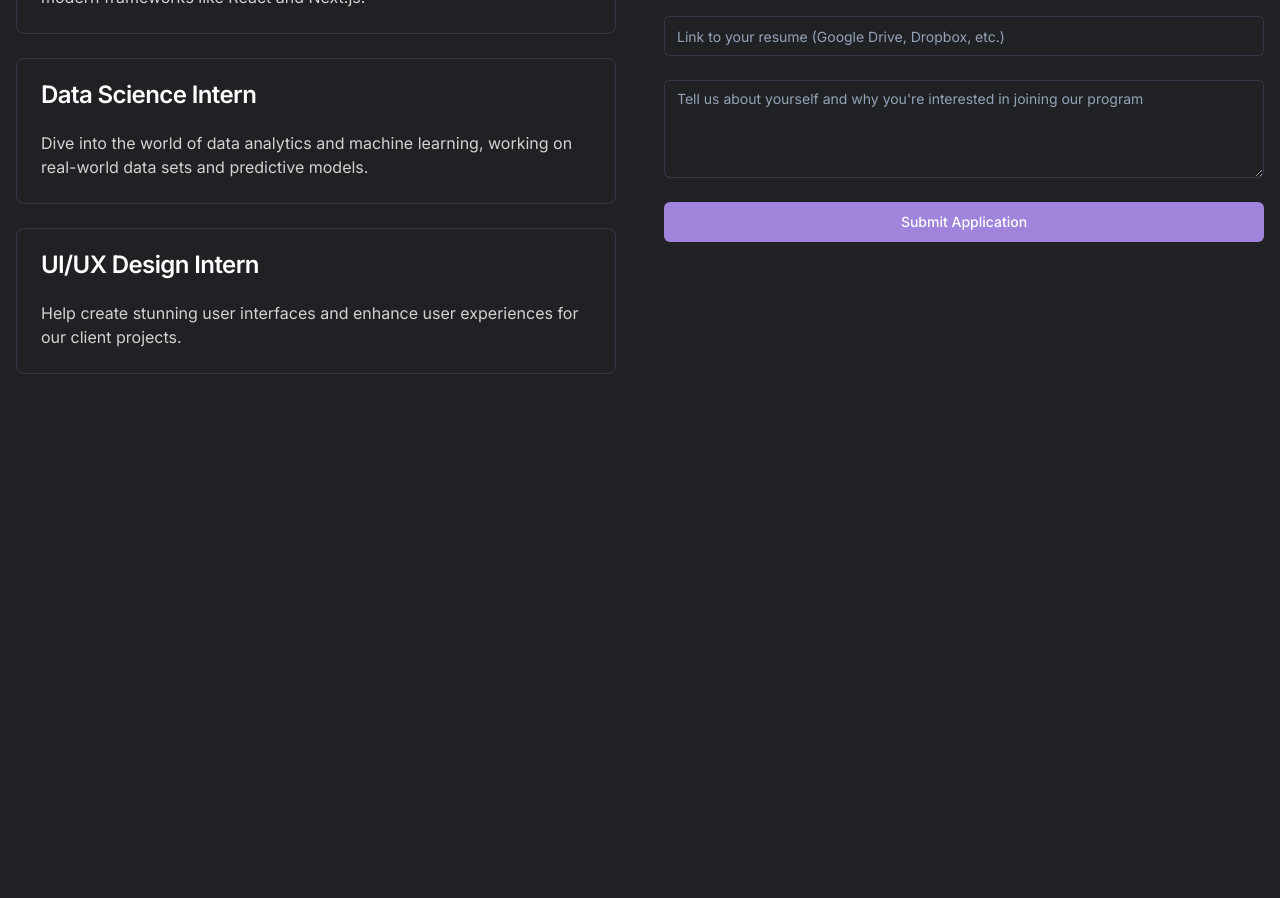
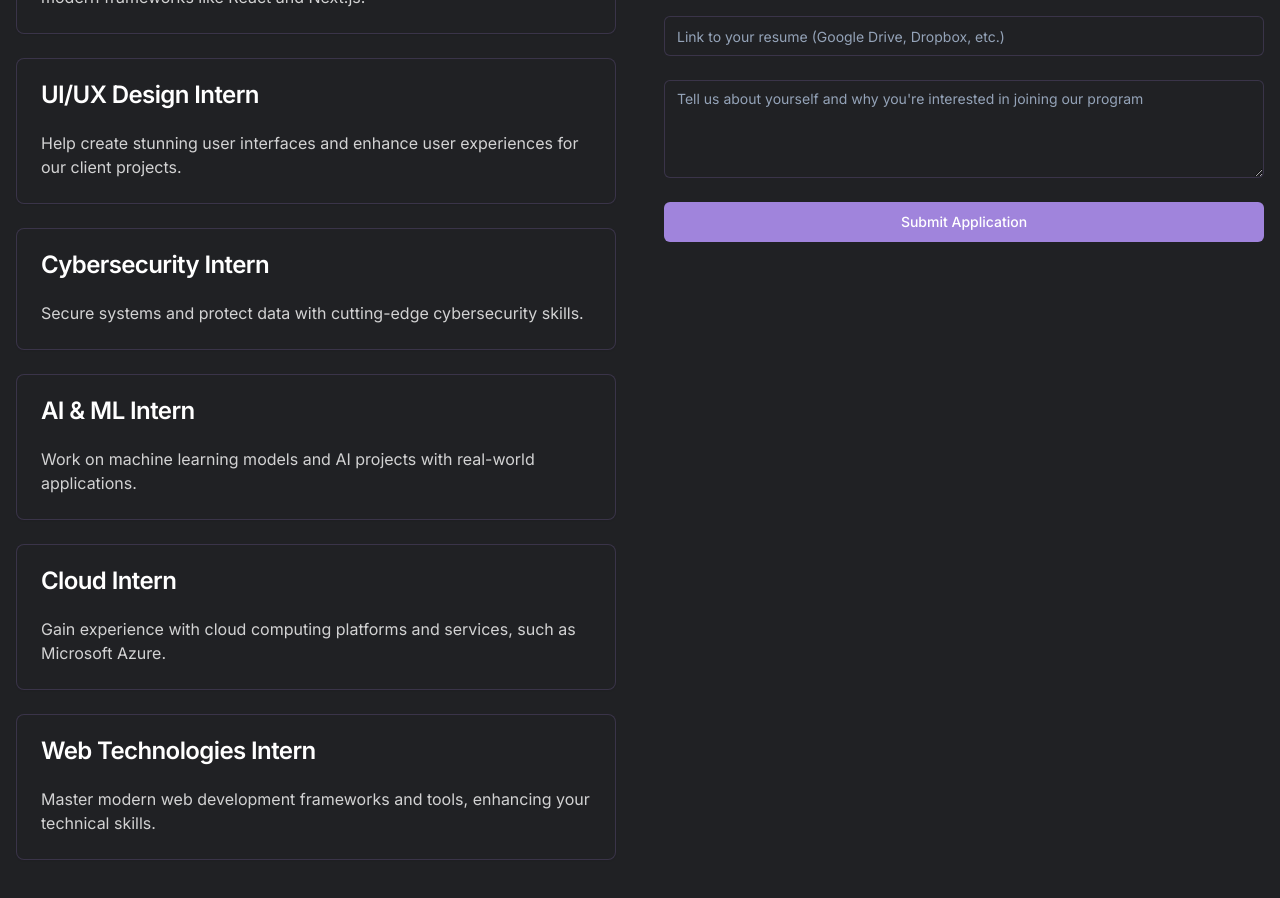
Before and after one commit to Lalith2801/Brighti-X, a Next.js app: page /careers in a window 1280 px wide. Shown: the part 400-1298 px from the top of the page. Before the commit the page ends 864 px from the top, so only its background shows below. Built offline with nearby package versions, Linux system fonts and the light colour scheme.

Commit message:
Update page.tsx

```diff
--- a/app/careers/page.tsx
+++ b/app/careers/page.tsx
@@ -20,7 +20,6 @@ function PositionCard({ title, description }: { title: string, description: stri
     </Card>
   )
 }
-
 
 export default function CareersPage() {
   const [name, setName] = useState('')
@@ -81,12 +80,24 @@ export default function CareersPage() {
                   description="Join our web development team and work on exciting projects using modern frameworks like React and Next.js."
                 />
                 <PositionCard
-                  title="Data Science Intern"
-                  description="Dive into the world of data analytics and machine learning, working on real-world data sets and predictive models."
+                  title="UI/UX Design Intern"
+                  description="Help create stunning user interfaces and enhance user experiences for our client projects."
                 />
                 <PositionCard
-                  title="UI/UX Design Intern"
-                  description="Help create stunning user interfaces and enhance user experiences for our client projects."
+                  title="Cybersecurity Intern"
+                  description="Secure systems and protect data with cutting-edge cybersecurity skills."
+                />
+                <PositionCard
+                  title="AI & ML Intern"
+                  description="Work on machine learning models and AI projects with real-world applications."
+                />
+                <PositionCard
+                  title="Cloud Intern"
+                  description="Gain experience with cloud computing platforms and services, such as Microsoft Azure."
+                />
+                <PositionCard
+                  title="Web Technologies Intern"
+                  description="Master modern web development frameworks and tools, enhancing your technical skills."
                 />
               </div>
             </div>
@@ -140,7 +151,6 @@ export default function CareersPage() {
                 >
                   {isSubmitting ? 'Submitting...' : 'Submit Application'}
                 </Button>
-
               </form>
             </div>
           </div>
```
